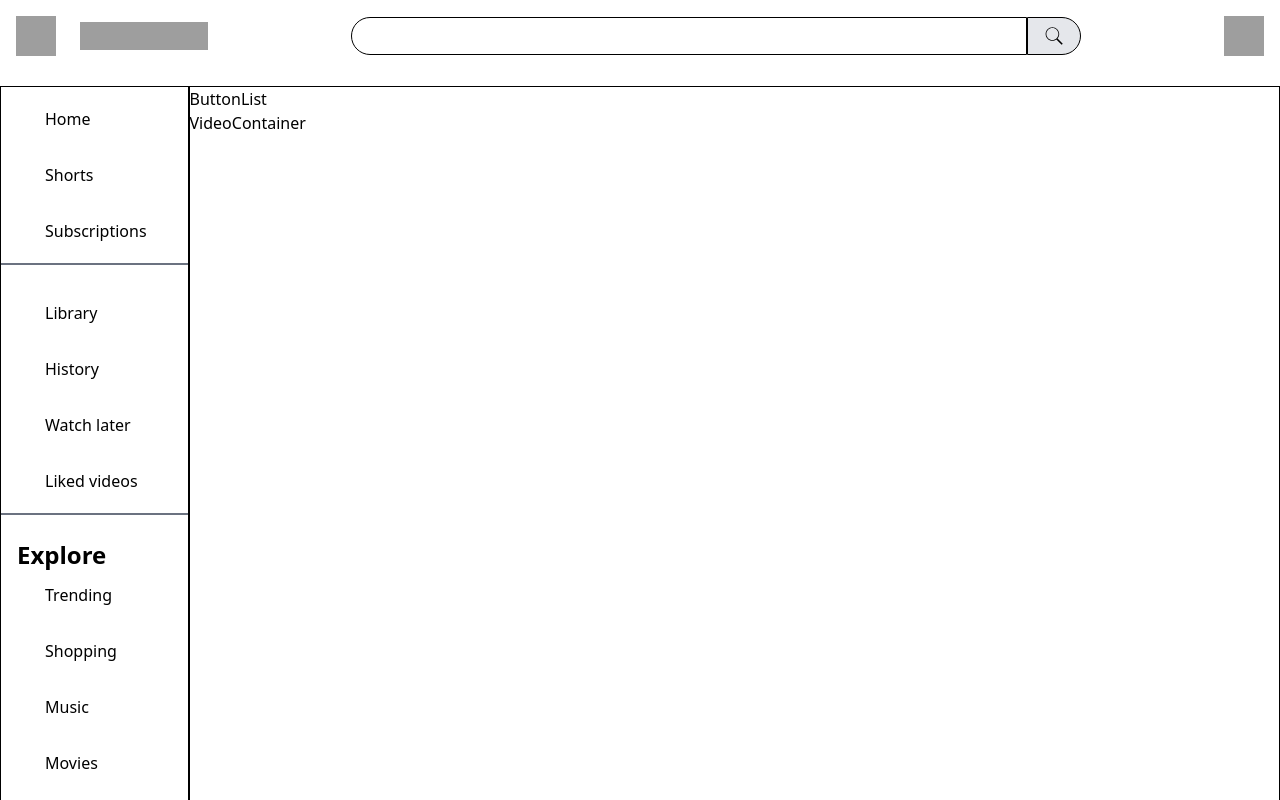
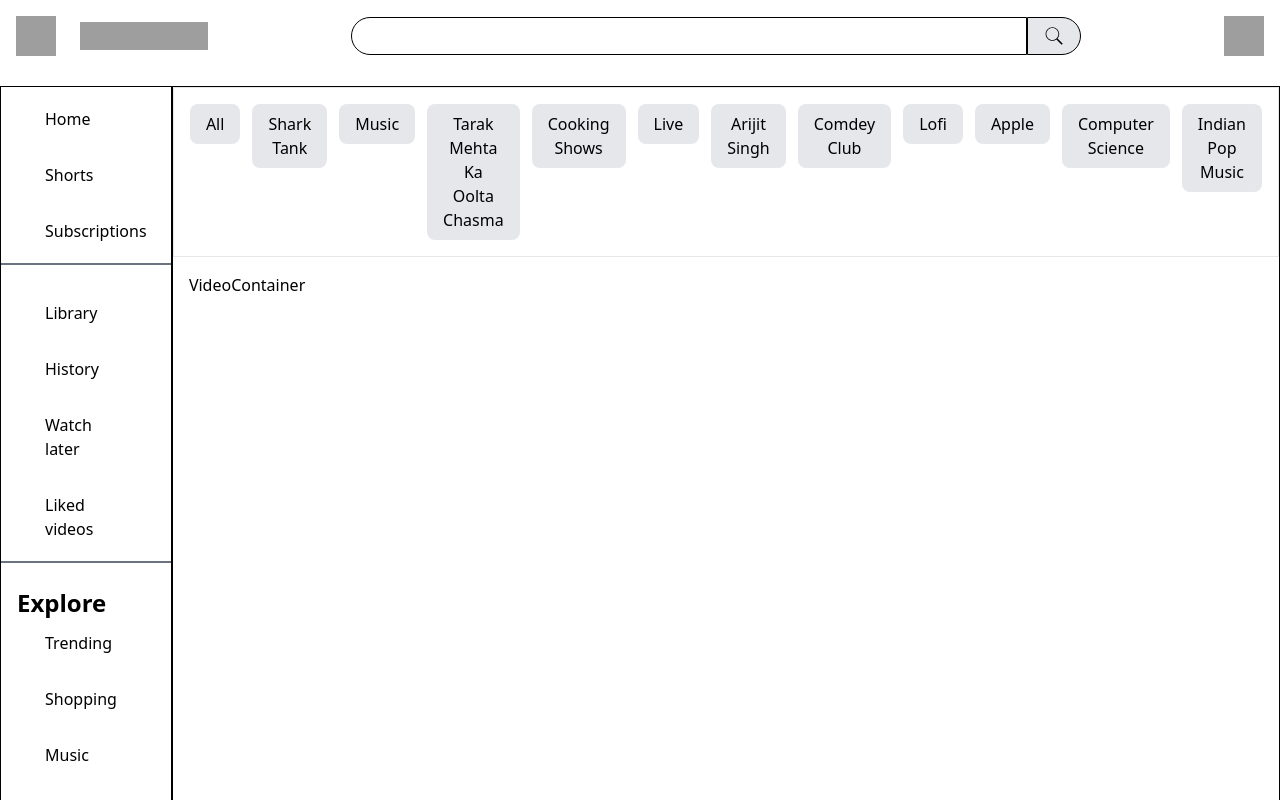
Before and after one commit to Himanshuxyzz/YT-NRC-React, a React (Vite) app: page / in a window 1280 px wide. Shown: the top 800 px of the page. Built offline with nearby package versions, Linux system fonts and the light colour scheme; grey boxes are pictures that could not be loaded.

Commit message:
feat: adding button filters ✅

```diff
--- /dev/null
+++ b/src/components/Button.jsx
@@ -0,0 +1,11 @@
+import React from "react";
+
+const Button = ({ name }) => {
+  return (
+    <div className="space-x-3">
+      <button className="px-4 py-2 bg-gray-200 rounded-lg">{name}</button>
+    </div>
+  );
+};
+
+export default Button;
--- a/src/components/ButtonList.jsx
+++ b/src/components/ButtonList.jsx
@@ -1,7 +1,32 @@
 import React from "react";
+import Button from "./Button";
+
+const btnFilterItems = [
+  "All",
+  "Shark Tank",
+  "Music",
+  "Tarak Mehta Ka Oolta Chasma",
+  "Cooking Shows",
+  "Live",
+  "Arijit Singh",
+  "Comdey Club",
+  "Lofi",
+  "Apple",
+  "Computer Science",
+  "Indian Pop Music",
+  // "Movie Musicals",
+  // "Bhajan Music",
+  // "News",
+];
 
 const ButtonList = () => {
-  return <div>ButtonList</div>;
+  return (
+    <div className="p-4 border flex gap-3">
+      {btnFilterItems?.map((item) => (
+        <Button name={item} />
+      ))}
+    </div>
+  );
 };
 
 export default ButtonList;
--- a/src/components/Sidebar.jsx
+++ b/src/components/Sidebar.jsx
@@ -1,4 +1,5 @@
 import React from "react";
+import { useSelector } from "react-redux";
 
 const MenuItems = [
   {
@@ -27,8 +28,12 @@ const MenuItems = [
 ];
 
 const SideMenuItems = ({ data }) => {
+  const isMenuOpen = useSelector((store) => store.app.isMenuOpen);
+
+  // early return pattern
+  if (!isMenuOpen) return null;
   return (
-    <div className="border-0 border-b-2 border-b-gray-500 p-2">
+    <div className="border-0 border-b-2 border-b-gray-500 p-2 transition ease-in-out">
       {data.heading && (
         <h1 className="font-bold text-2xl pl-2">{data.heading}</h1>
       )}
--- a/src/components/VideoContainer.jsx
+++ b/src/components/VideoContainer.jsx
@@ -1,7 +1,7 @@
 import React from "react";
 
 const VideoContainer = () => {
-  return <div>VideoContainer</div>;
+  return <div className="p-4">VideoContainer</div>;
 };
 
 export default VideoContainer;
```
